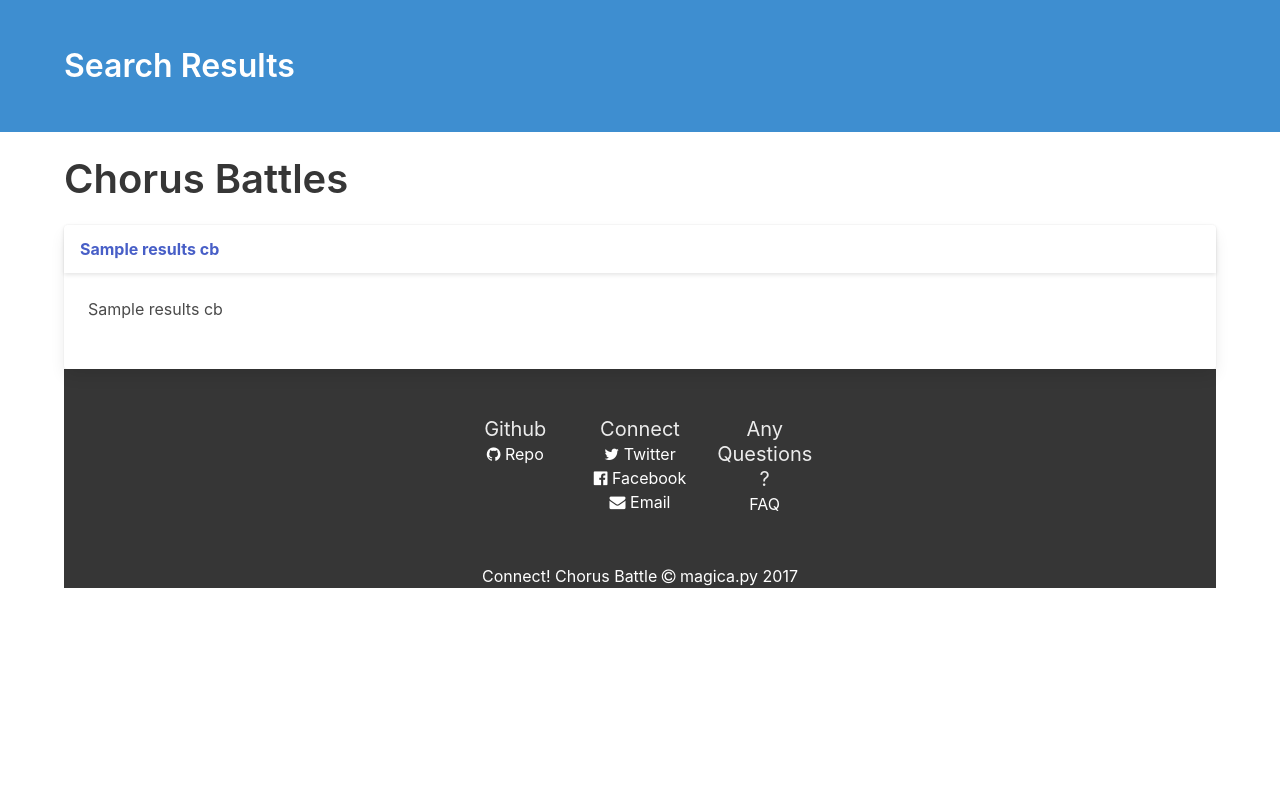
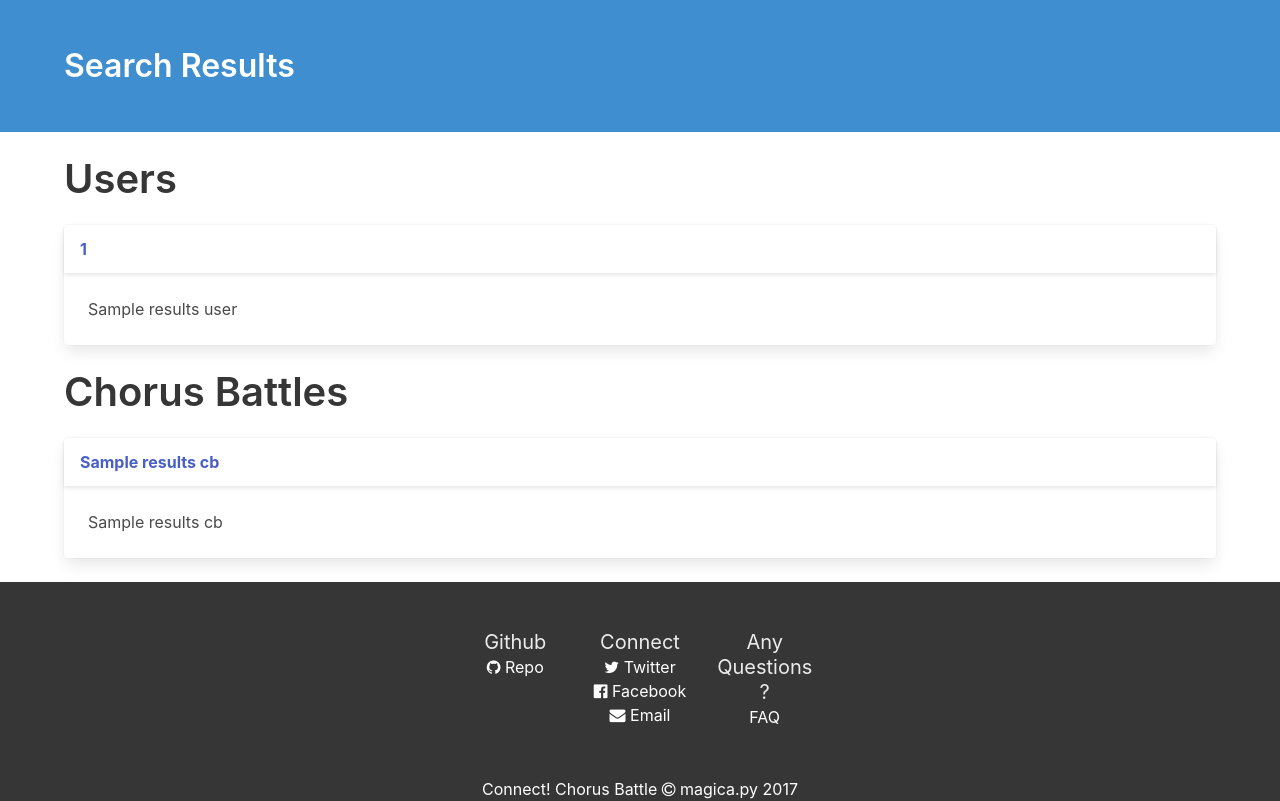
Before and after one commit to jchen2186/cb-platform, a Flask app: template cbapp/templates/searchresult.html in a window 1280 px wide. Shown: the part 56-857 px from the top of the page. Before the commit the page ends 644 px from the top, so only its background shows below. Run offline with Flask 2, Linux system fonts and the light colour scheme; the template is opened without the code that fills it: most values are stand-ins (such as "Sample title", 1, 10 or a date in 2020); some libraries are stand-ins or nearby versions.

Commit message:
search for users on search results

```diff
--- a/cbapp/templates/searchresult.html
+++ b/cbapp/templates/searchresult.html
@@ -11,6 +11,28 @@
 </section>
 <br>
 <div class="container">
+	<!-- Search Results for Users -->
+	<div class="container">
+		<h2 class="title is-2">Users</h2>
+	</div>
+	<br>
+	{% for i in range(resultsUsers|length) %}
+	<div class="card">
+		<header class="card-header">
+			<p class="card-header-title">
+				<a href="/user/{{resultsUsers[i][0]}}">{{resultsUsers[i][0]}}</a>
+			</p>
+		</header>
+		<div class="card-content">
+			<div class="content">
+				{{resultsUsers[i][1]}}
+			</div>
+		</div>
+	</div>
+	<br>
+	{% endfor %}
+
+	<!-- Search Results for Chorus Battles -->
 	<div class="container">
 		<h2 class="title is-2">Chorus Battles</h2>
 	</div>
@@ -25,6 +47,7 @@
 		<div class="card-content">
 			<div class="content">
 				{{resultsCB[i][2]}}
+			</div>
 		</div>
 	</div>
 	<br>
```
